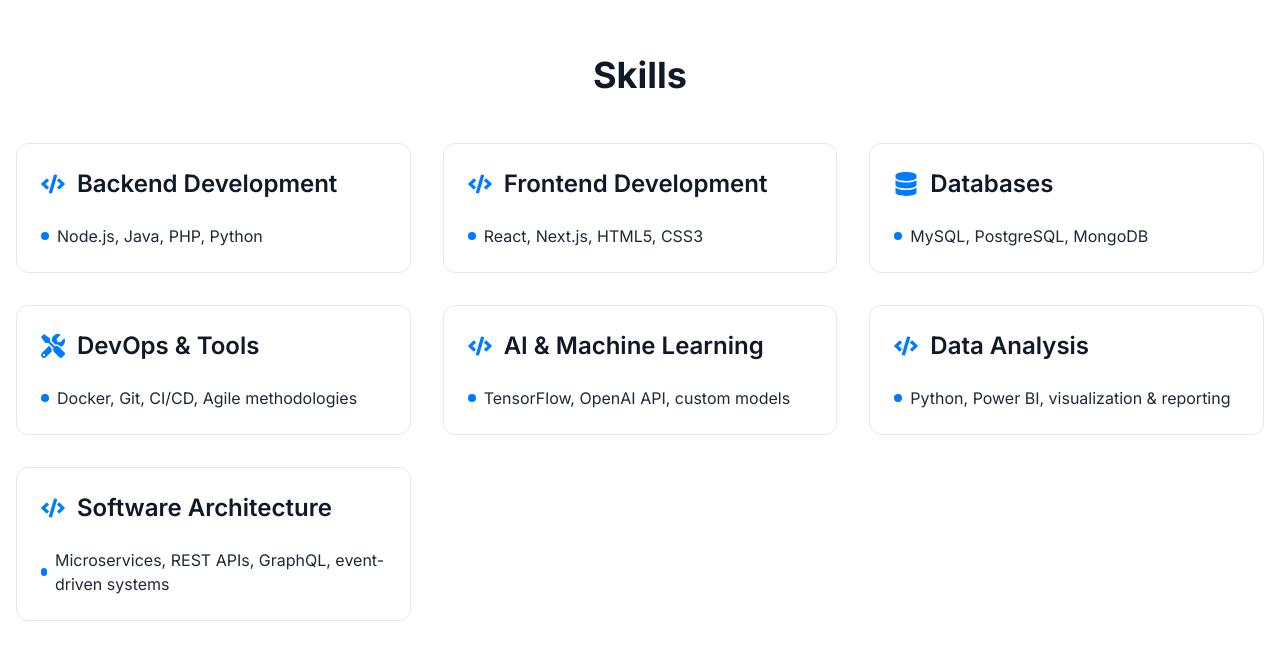
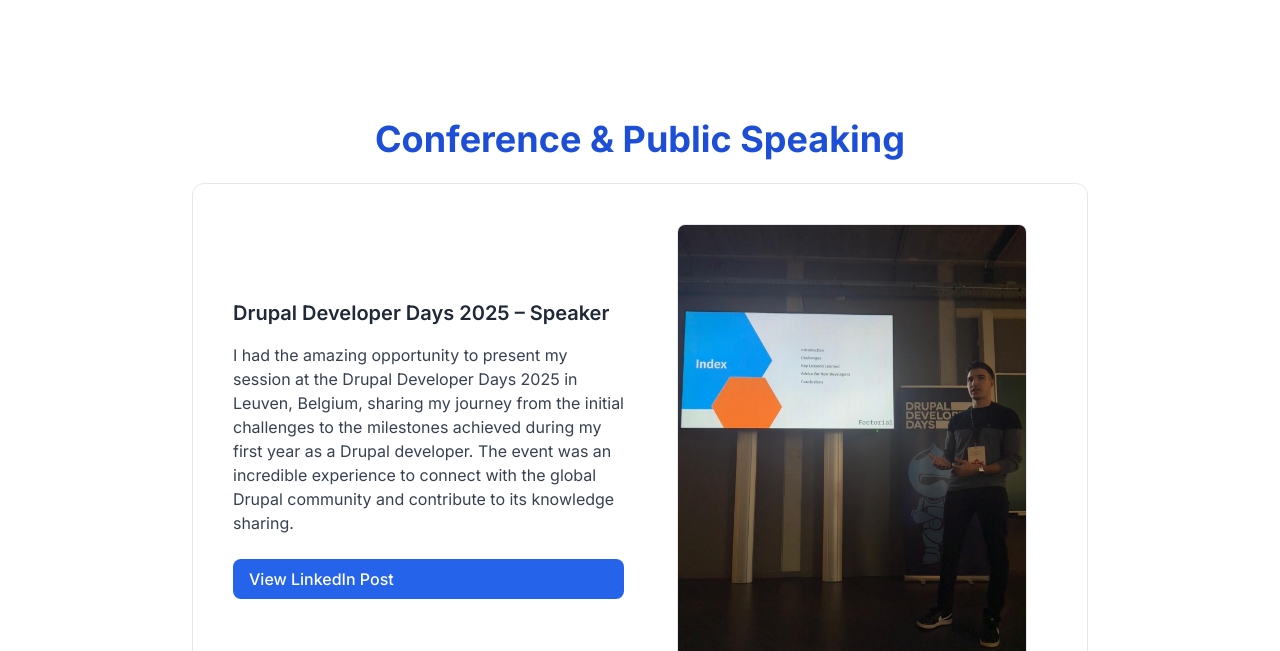
Before and after one commit to danielmoyamdz/Portfolio, a Next.js app: page /Portfolio/ in a window 1280 px wide. Shown: the part 2769-3420 px from the top of the page. Built offline with nearby package versions, Linux system fonts and the light colour scheme.

Commit message:
Add conferences

```diff
--- a/src/app/page.tsx
+++ b/src/app/page.tsx
@@ -15,6 +15,7 @@
 import Contact from '../components/Contact';
 import ScrollMenu from '../components/ScrollMenu';
 import Testimonials from '../components/Testimonials';
+import Conference from '../components/Conference';
 
 export default function Home() {
   const { t } = useTranslation();
@@ -67,6 +68,16 @@
         </AnimatedSection>
       </section>
 
+      <section id="conference" className="py-10 md:py-20 scroll-mt-20 relative z-0">
+        <AnimatedSection
+          animation="fadeIn"
+          delay={0.35}
+          duration={0.8}
+        >
+          <Conference />
+        </AnimatedSection>
+      </section>
+
       <section id="skills" className="py-10 md:py-20 scroll-mt-20 relative z-0">
         <div className="container mx-auto">
           <Skills />
--- a/src/components/About.tsx
+++ b/src/components/About.tsx
@@ -35,7 +35,9 @@
           delay={0.6}
           duration={0.8}
         >
-          <div className="bg-card-light dark:bg-card-dark border border-border-light dark:border-border-dark shadow-card-light dark:shadow-card-dark p-4 sm:p-6 rounded-xl mb-6 sm:mb-8">
+          <div className="group bg-card-light dark:bg-card-dark border border-border-light dark:border-border-dark shadow-card-light dark:shadow-card-dark p-4 sm:p-6 rounded-xl mb-6 sm:mb-8 relative overflow-hidden transition-transform duration-300 hover:scale-[1.025]">
+            <div className="absolute inset-0 bg-gradient-to-r from-primary/20 to-secondary/20 opacity-0 group-hover:opacity-100 transition-opacity duration-300 pointer-events-none rounded-xl" />
+            <div className="relative z-10">
               <h3 className="text-2xl font-semibold mb-4 text-heading-light dark:text-heading-dark">
                 {t('about.experience.title')}
               </h3>
@@ -51,6 +53,7 @@
                 </p>
               </div>
             </div>
+          </div>
         </AnimatedElement>
 
         <AnimatedElement
@@ -59,7 +62,9 @@
           delay={0.8}
           duration={0.8}
         >
-          <div className="bg-card-light dark:bg-card-dark border border-border-light dark:border-border-dark shadow-card-light dark:shadow-card-dark p-4 sm:p-6 rounded-xl">
+          <div className="group bg-card-light dark:bg-card-dark border border-border-light dark:border-border-dark shadow-card-light dark:shadow-card-dark p-4 sm:p-6 rounded-xl relative overflow-hidden transition-transform duration-300 hover:scale-[1.025]">
+            <div className="absolute inset-0 bg-gradient-to-r from-primary/20 to-secondary/20 opacity-0 group-hover:opacity-100 transition-opacity duration-300 pointer-events-none rounded-xl" />
+            <div className="relative z-10">
               <h3 className="text-2xl font-semibold mb-4 text-heading-light dark:text-heading-dark">
                 {t('about.education.title')}
               </h3>
@@ -88,6 +93,7 @@
                 </div>
               </div>
             </div>
+          </div>
         </AnimatedElement>
       </div>
     </div>
--- /dev/null
+++ b/src/components/Conference.tsx
@@ -0,0 +1,64 @@
+import React from 'react';
+import Image from 'next/image';
+import { useTranslation } from 'react-i18next';
+import { motion } from 'framer-motion';
+
+const Conference = () => {
+  const { t } = useTranslation();
+  const [imgError, setImgError] = React.useState(false);
+
+  return (
+    <section id="conference" className="py-16 px-4 md:px-12 lg:px-32 flex flex-col items-center">
+      <motion.h2
+        className="text-3xl md:text-4xl font-bold mb-6 text-center text-blue-700 dark:text-blue-400"
+        initial={{ opacity: 0, y: 30 }}
+        whileInView={{ opacity: 1, y: 0 }}
+        transition={{ duration: 0.6 }}
+      >
+        {t('conference.title')}
+      </motion.h2>
+      <motion.div
+        className="group w-full max-w-4xl flex flex-col md:flex-row items-center gap-8 bg-white/90 dark:bg-gray-800/90 rounded-xl p-6 md:p-10 border border-gray-200 dark:border-gray-700 relative overflow-hidden transition-transform duration-300 hover:scale-[1.025]"
+        initial={{ opacity: 0, scale: 0.95 }}
+        whileInView={{ opacity: 1, scale: 1 }}
+        transition={{ duration: 0.7 }}
+      >
+        <div className="absolute inset-0 bg-gradient-to-r from-primary/20 to-secondary/20 opacity-0 group-hover:opacity-100 transition-opacity duration-300 pointer-events-none rounded-xl" />
+        <div className="flex-1 flex flex-col gap-4 relative z-10">
+          <h3 className="text-xl font-semibold text-gray-800 dark:text-gray-200">{t('conference.event')}</h3>
+          <p className="text-gray-700 dark:text-gray-300">{t('conference.description')}</p>
+          <a
+            href="https://www.linkedin.com/feed/update/urn:li:activity:7318596469345665024/"
+            target="_blank"
+            rel="noopener noreferrer"
+            className="inline-block mt-2 px-4 py-2 bg-blue-600 text-white rounded-lg hover:bg-blue-700 transition-colors font-medium"
+          >
+            {t('conference.linkedin')}
+          </a>
+        </div>
+        <div className="flex-1 flex justify-center items-center min-h-[200px] relative z-10">
+          <div className="overflow-hidden rounded-lg border border-gray-200 dark:border-gray-700 bg-gray-100 dark:bg-gray-700 flex items-center justify-center w-[220px] h-[300px] md:w-[350px] md:h-[450px]">
+            {!imgError ? (
+              <Image
+                src={require('../../public/images/conference-drupaldd2025.jpg').default ?? '/images/conference-drupaldd2025.jpg'}
+                alt={t('conference.imageAlt')}
+                width={350}
+                height={450}
+                className="object-cover w-full h-full transition-transform duration-500 hover:scale-105"
+                onError={() => setImgError(true)}
+                priority
+              />
+            ) : (
+              <div className="flex flex-col items-center justify-center w-full h-full">
+                <svg width="48" height="48" fill="none" viewBox="0 0 24 24" stroke="currentColor" className="text-gray-400 dark:text-gray-300 mb-2"><path strokeLinecap="round" strokeLinejoin="round" strokeWidth={2} d="M12 4.354a4 4 0 110 7.292m0 0a4 4 0 100-7.292m0 0V3m0 8.646V21m0 0H6m6 0h6" /></svg>
+                <span className="text-gray-400 dark:text-gray-300 text-center px-4 text-sm">{t('conference.imageAlt')}</span>
+              </div>
+            )}
+          </div>
+        </div>
+      </motion.div>
+    </section>
+  );
+};
+
+export default Conference;
--- a/src/components/Contact.tsx
+++ b/src/components/Contact.tsx
@@ -25,8 +25,9 @@
           delay={0.4}
           duration={0.8}
         >
-          <div className="bg-card-light dark:bg-card-dark border border-border-light dark:border-border-dark shadow-card-light dark:shadow-card-dark p-8 rounded-xl">
-            <div className="grid grid-cols-1 md:grid-cols-2 gap-6">
+          <div className="group bg-card-light dark:bg-card-dark border border-border-light dark:border-border-dark shadow-card-light dark:shadow-card-dark p-8 rounded-xl relative overflow-hidden transition-transform duration-300 hover:scale-[1.025]">
+            <div className="absolute inset-0 bg-gradient-to-r from-primary/20 to-secondary/20 opacity-0 group-hover:opacity-100 transition-opacity duration-300 pointer-events-none rounded-xl" />
+            <div className="grid grid-cols-1 md:grid-cols-2 gap-6 relative z-10">
               <AnimatedElement
                 animation="slideIn"
                 direction="left"
--- a/src/components/ScrollMenu.tsx
+++ b/src/components/ScrollMenu.tsx
@@ -3,7 +3,7 @@
 import { useState } from 'react';
 import { useTranslation } from 'react-i18next';
 import { motion, AnimatePresence } from 'framer-motion';
-import { FaBars, FaTimes, FaHome, FaUser, FaCode, FaProjectDiagram, FaEnvelope, FaCogs, FaTools, FaRoute, FaCertificate, FaQuoteLeft } from 'react-icons/fa';
+import { FaBars, FaTimes, FaHome, FaUser, FaCode, FaProjectDiagram, FaEnvelope, FaCogs, FaTools, FaRoute, FaCertificate, FaQuoteLeft, FaMicrophone } from 'react-icons/fa';
 
 export default function ScrollMenu() {
   const { t } = useTranslation();
@@ -13,6 +13,7 @@
     { id: 'hero', label: t('hero.name'), icon: FaHome },
     { id: 'about', label: t('about.title'), icon: FaUser },
     { id: 'testimonials', label: t('testimonials.title', 'Recomendaciones'), icon: FaQuoteLeft },
+    { id: 'conference', label: t('conference.title'), icon: FaMicrophone },
     { id: 'skills', label: t('skills.title'), icon: FaCode },
     { id: 'technologies-tools', label: t('skills.techStack'), icon: FaTools },
     { id: 'technology-journey', label: t('skills.timeline'), icon: FaRoute },
--- a/src/i18n/client.ts
+++ b/src/i18n/client.ts
@@ -139,6 +139,13 @@
 
 His ability to adapt to new technologies and programming languages, such as JavaScript and Python, even under tight deadlines, is impressive. Beyond his technical skills, he is organized, receptive to feedback, and a great team player—always bringing a positive and proactive attitude. His strong English skills and flexibility make him a valuable addition to any team.`
               }
+            },
+            conference: {
+              title: 'Conference & Public Speaking',
+              event: 'Drupal Developer Days 2025 – Speaker',
+              description: 'I had the amazing opportunity to present my session at the Drupal Developer Days 2025 in Leuven, Belgium, sharing my journey from the initial challenges to the milestones achieved during my first year as a Drupal developer. The event was an incredible experience to connect with the global Drupal community and contribute to its knowledge sharing.',
+              linkedin: 'View LinkedIn Post',
+              imageAlt: 'Presenting at Drupal Developer Days 2025'
             },
             contact: {
               title: 'Contact',
@@ -285,6 +292,13 @@
 Su capacidad para adaptarse a nuevas tecnologías y lenguajes de programación, como JavaScript y Python, incluso bajo plazos ajustados, es impresionante. Más allá de sus habilidades técnicas, es organizado, receptivo a la retroalimentación y un excelente compañero de equipo, siempre aportando una actitud positiva y proactiva. Sus sólidas habilidades en inglés y su flexibilidad lo convierten en una valiosa adición a cualquier equipo.`
               }
             },
+            conference: {
+              title: 'Conferencias & Charlas',
+              event: 'Drupal Developer Days 2025 – Ponente',
+              description: 'Tuve la oportunidad de presentar mi sesión en los Drupal Developer Days 2025 en Leuven, Bélgica, compartiendo mi experiencia desde los retos iniciales hasta los logros alcanzados durante mi primer año como desarrollador Drupal. El evento fue una experiencia increíble para conectar con la comunidad global de Drupal y contribuir al intercambio de conocimiento.',
+              linkedin: 'Ver post en LinkedIn',
+              imageAlt: 'Exponiendo en Drupal Developer Days 2025'
+            },
             contact: {
               title: 'Contacto',
               email: 'danielmoya2002@gmail.com',
```
Also changed, not shown: public/images/conference-drupaldd2025.jpg (added), 4 other files (tests, documents, lock files or other folders). Lines whose indentation alone changed are shown as unchanged.
